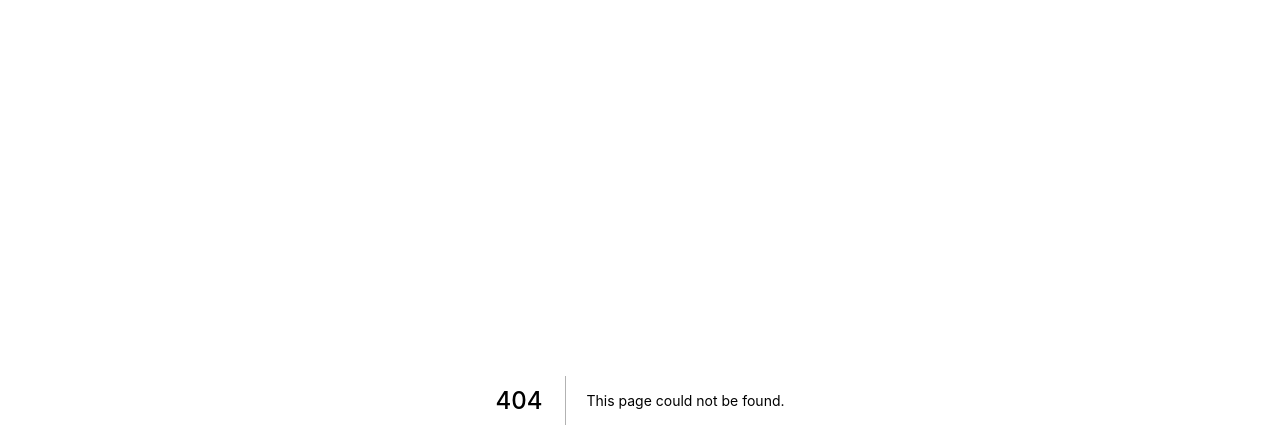
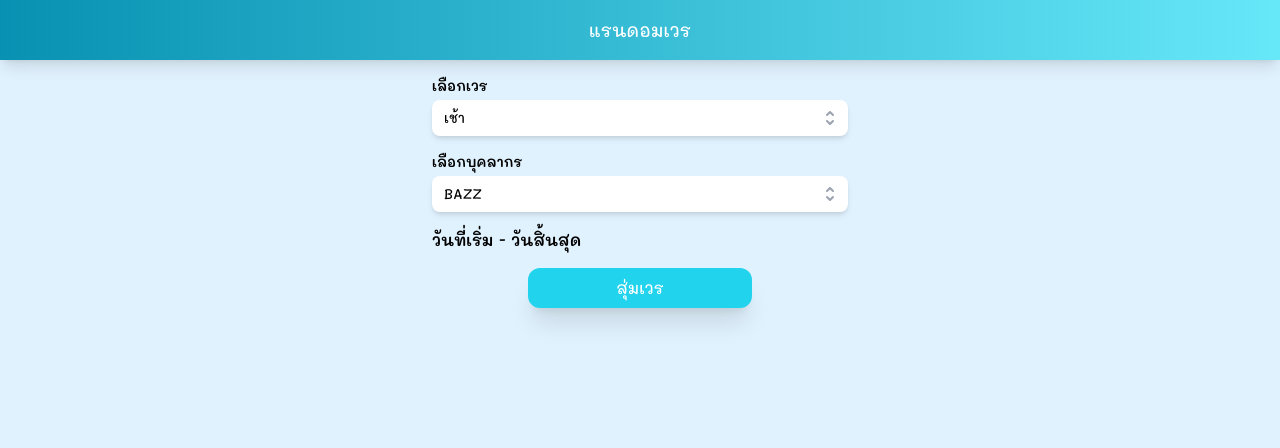
Before and after one commit to MEE-POONG/meevain, a Next.js app: page /admin/random in a window 1280 px wide. Before the commit this address had no page. Shown: the top 448 px of the page. Built offline with nearby package versions, Linux system fonts and the light colour scheme.

Commit message:
CREATED BY GOD BAZZ NO1

```diff
--- /dev/null
+++ b/components/topAd.js
@@ -0,0 +1,15 @@
+import React from "react";
+
+function TopAd() {
+  return (
+    <div className="py-4 px-5 w-full shadow-2xl bg-gradient-to-r from-cyan-600 to-cyan-300 text-white shadow-lg h-auto ">
+      <div className="mx-auto max-w-lg">
+        <div className="flex justify-center">
+          <div className="text-center text-lg">แรนดอมเวร</div>
+        </div>
+      </div>
+    </div>
+  );
+}
+
+export default TopAd;
--- /dev/null
+++ b/pages/admin/random.js
@@ -0,0 +1,199 @@
+import React, { Fragment, useState } from "react";
+import Image from "next/image";
+import { Listbox, Transition } from "@headlessui/react";
+import { CheckIcon, SelectorIcon } from "@heroicons/react/solid";
+import TextField from "@mui/material/TextField";
+import DateRangePicker from "@mui/lab/DateRangePicker";
+import AdapterDateFns from "@mui/lab/AdapterDateFns";
+import LocalizationProvider from "@mui/lab/LocalizationProvider";
+import Box from "@mui/material/Box";
+import TopAd from "../../components/topAd";
+
+const activated = [
+  { name: "เช้า" },
+  { name: "เช้าบ่าย" },
+  { name: "บ่าย" },
+  { name: "บ่ายดึก" },
+  { name: "ดึก" },
+  { name: "ดึกเช้า" },
+  { name: "พิเศษ" },
+];
+const people = [
+  { name: "BAZZ" },
+  { name: "EMMY" },
+  { name: "JAMES" },
+  { name: "ICE" },
+  { name: "NOOY" },
+  { name: "PIYA" },
+];
+
+export default function Profile() {
+  const [job, setJob] = useState(activated[0]);
+  const [peoples, SetPeoples] = useState(people[0]);
+  const [value, setValue] = React.useState([null, null]);
+
+  return (
+    <div className="bg-sky-100 h-screen  ">
+      <TopAd/>
+      <div className="mt-4 mx-auto  max-w-md px-4  ">
+        <div className="text-sm   font-extrabold">เลือกเวร</div>
+        <div className="w-full">
+          <Listbox value={job} onChange={setJob}>
+            <div className="relative mt-1">
+              <Listbox.Button className="relative w-full py-2 pl-3 pr-10 text-left bg-white rounded-lg shadow-md cursor-default focus:outline-none focus-visible:ring-2 focus-visible:ring-opacity-75 focus-visible:ring-white focus-visible:ring-offset-orange-300 focus-visible:ring-offset-2 focus-visible:border-indigo-500 sm:text-sm">
+                <span className="block truncate">{job.name}</span>
+                <span className="absolute inset-y-0 right-0 flex items-center pr-2 pointer-events-none">
+                  <SelectorIcon
+                    className="w-5 h-5 text-gray-400"
+                    aria-hidden="true"
+                  />
+                </span>
+              </Listbox.Button>
+              <Transition
+                as={Fragment}
+                leave="transition ease-in duration-100"
+                leaveFrom="opacity-100"
+                leaveTo="opacity-0"
+              >
+                <Listbox.Options className="absolute z-50 w-full py-1 mt-1 overflow-auto text-base bg-white rounded-md shadow-lg max-h-60 ring-1 ring-black ring-opacity-5 focus:outline-none sm:text-sm">
+                  {activated.map((person, personIdx) => (
+                    <Listbox.Option
+                      key={personIdx}
+                      className={({ active }) =>
+                        `${
+                          active
+                            ? "text-amber-900 bg-amber-100"
+                            : "text-gray-900"
+                        }
+                          cursor-default select-none relative py-2 pl-10 pr-4`
+                      }
+                      value={person}
+                    >
+                      {({ selected, active }) => (
+                        <>
+                          <span
+                            className={`${
+                              selected ? "font-medium" : "font-normal"
+                            } block truncate`}
+                          >
+                            {person.name}
+                          </span>
+                          {selected ? (
+                            <span
+                              className={`${
+                                active ? "text-amber-600" : "text-amber-600"
+                              }
+                                absolute inset-y-0 left-0 flex items-center pl-3`}
+                            >
+                              <CheckIcon
+                                className="w-5 h-5"
+                                aria-hidden="true"
+                              />
+                            </span>
+                          ) : null}
+                        </>
+                      )}
+                    </Listbox.Option>
+                  ))}
+                </Listbox.Options>
+              </Transition>
+            </div>
+          </Listbox>
+        </div>
+      </div>
+      <div className="mt-4 mx-auto  max-w-md px-4    ">
+        <div className="text-sm   font-extrabold">เลือกบุคลากร</div>
+        <div className="w-full">
+          <Listbox value={peoples} onChange={SetPeoples}>
+            <div className="relative mt-1">
+              <Listbox.Button className="relative w-full py-2 pl-3 pr-10 text-left bg-white rounded-lg shadow-md cursor-default focus:outline-none focus-visible:ring-2 focus-visible:ring-opacity-75 focus-visible:ring-white focus-visible:ring-offset-orange-300 focus-visible:ring-offset-2 focus-visible:border-indigo-500 sm:text-sm">
+                <span className="block truncate">{peoples.name}</span>
+                <span className="absolute inset-y-0 right-0 flex items-center pr-2 pointer-events-none">
+                  <SelectorIcon
+                    className="w-5 h-5 text-gray-400"
+                    aria-hidden="true"
+                  />
+                </span>
+              </Listbox.Button>
+              <Transition
+                as={Fragment}
+                leave="transition ease-in duration-100"
+                leaveFrom="opacity-100"
+                leaveTo="opacity-0"
+              >
+                <Listbox.Options className="absolute z-50 w-full py-1 mt-1 overflow-auto text-base bg-white rounded-md shadow-lg max-h-60 ring-1 ring-black ring-opacity-5 focus:outline-none sm:text-sm">
+                  {people.map((person, personIdx) => (
+                    <Listbox.Option
+                      key={personIdx}
+                      className={({ active }) =>
+                        `${
+                          active
+                            ? "text-amber-900 bg-amber-100"
+                            : "text-gray-900"
+                        }
+                          cursor-default select-none relative py-2 pl-10 pr-4`
+                      }
+                      value={person}
+                    >
+                      {({ selected, active }) => (
+                        <>
+                          <span
+                            className={`${
+                              selected ? "font-medium" : "font-normal"
+                            } block truncate`}
+                          >
+                            {person.name}
+                          </span>
+                          {selected ? (
+                            <span
+                              className={`${
+                                active ? "text-amber-600" : "text-amber-600"
+                              }
+                                absolute inset-y-0 left-0 flex items-center pl-3`}
+                            >
+                              <CheckIcon
+                                className="w-5 h-5"
+                                aria-hidden="true"
+                              />
+                            </span>
+                          ) : null}
+                        </>
+                      )}
+                    </Listbox.Option>
+                  ))}
+                </Listbox.Options>
+              </Transition>
+            </div>
+          </Listbox>
+        </div>
+      </div>
+
+      <div className="mt-4 mx-auto  max-w-md px-4    ">
+          <div className="mb-3 font-extrabold ">วันที่เริ่ม - วันสิ้นสุด </div>
+        <LocalizationProvider  className=" " dateAdapter={AdapterDateFns}>
+          <DateRangePicker
+            startText="ว/ด/ป"
+            endText="ว/ด/ป"
+            value={value}
+            onChange={(newValue) => {
+              setValue(newValue);
+            }}
+            renderInput={(startProps, endProps) => (
+              <React.Fragment>
+                <TextField className="bg-white shadow-lg" {...startProps} />
+                <Box sx={{ mx: 2 }}> ถึง </Box>
+                <TextField className="bg-white shadow-lg" {...endProps} />
+              </React.Fragment>
+            )}
+          />
+        </LocalizationProvider>
+      </div>
+      <div className="mt-4 mx-auto  max-w-md flex justify-center  ">
+          <button className="p-2 bg-cyan-400 text-white rounded-xl hover:bg-cyan-500 shadow-xl w-1/2">สุ่มเวร</button>
+      </div>
+      <div className="mt-4 mx-auto  max-w-md px-4   ">
+
+      </div>
+    </div>
+  );
+}
--- a/tailwind.config.js
+++ b/tailwind.config.js
@@ -6,6 +6,5 @@ module.exports = {
   theme: {
     extend: {},
   },
-  plugins: [
-    require('tailwindcss-textshadow')]
-}
+  plugins: [require("tailwindcss-textshadow")],
+};
```
Also changed, not shown: package.json (+12 -1 lines), 2 other files (tests, documents, lock files or other folders).
